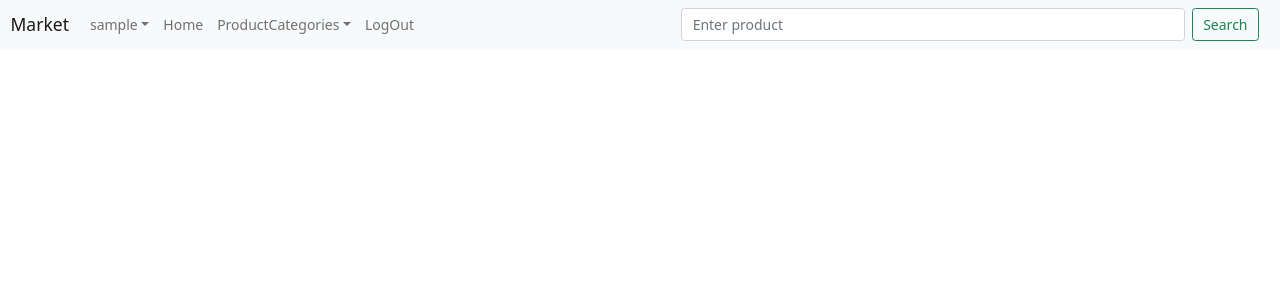
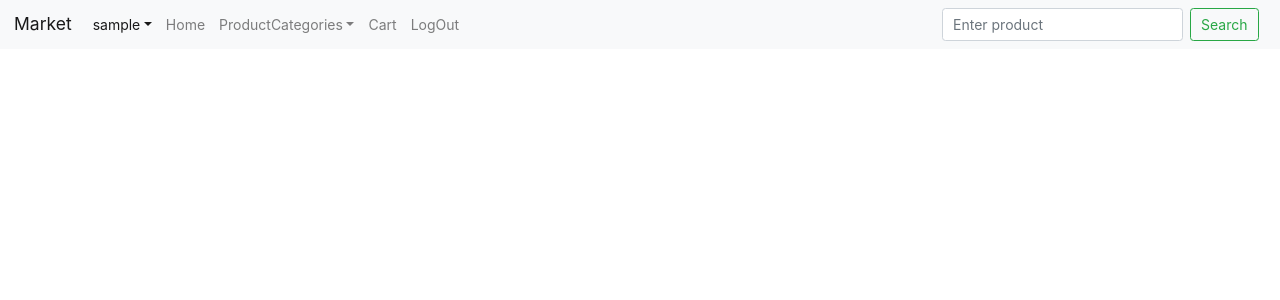
Before and after one commit to arindam31/django-market, a Django app: page / in a window 1280 px wide. Shown: the top 300 px of the page. Run offline with Django 3.2, Linux system fonts and the light colour scheme; the visitor is signed in with stand-in values (Sample User, id 1); data that the repository does not hold is empty; some libraries are stand-ins or nearby versions.

Commit message:
Cart feature ready for item addition

```diff
--- a/Market/urls.py
+++ b/Market/urls.py
@@ -22,5 +22,6 @@ urlpatterns = [
     path('admin/', admin.site.urls),
     path('consumer/', include('django.contrib.auth.urls')),
     path('consumer/', include('consumer.urls')),  # ALl urls in consumer url file will start with this.
+    path('order/', include('order.urls')),  # ALl urls in consumer url file will start with this.
     path('', all_products, name='home'),
 ]
--- a/order/admin.py
+++ b/order/admin.py
@@ -1,6 +1,7 @@
 from django.contrib import admin
 
-from order.models import Cart
+from order.models import Cart, CartItem
 
 # Register your models here.
 admin.site.register(Cart)
+admin.site.register(CartItem)
--- a/order/models.py
+++ b/order/models.py
@@ -4,6 +4,10 @@ from consumer.models import Product, CustomUser
 
 class CartItem(models.Model):
     item = models.ForeignKey(Product, on_delete=models.CASCADE)
+    quantity = models.PositiveIntegerField(default=0)
+
+    def __str__(self):
+        return f'Item: {self.item.name}, Quantity: {self.quantity}'
 
 
 class Cart(models.Model):
@@ -15,6 +19,7 @@ class Cart(models.Model):
     The cart should be now empty.
     """
     consumer = models.OneToOneField(CustomUser, on_delete=models.CASCADE)
+    cart_item = models.ManyToManyField(CartItem)
 
     def __str__(self):
         return f'Cart_{self.consumer.username}'
--- /dev/null
+++ b/order/urls.py
@@ -0,0 +1,8 @@
+from django.urls import path
+
+from order.views import views_cart
+
+urlpatterns = [
+    path('cart', views_cart.get_cart, name='user_cart'),
+    path('add_to_cart/<int:product_id>', views_cart.add_to_cart, name='add_to_cart'),
+]
--- a/order/views.py
+++ /dev/null
@@ -1,3 +0,0 @@
-from django.shortcuts import render
-
-# Create your views here.
--- a/static/css/mystyle.css
+++ b/static/css/mystyle.css
@@ -5,10 +5,6 @@ html {
   line-height: 1.0;
 }
 
-/* Increase all font sizes on mobile */
-@media (max-width: 767px) {
-  html {
-    /* default is 1rem or 16px */
-    font-size: 16px;
-  }
+.navbar {
+  margin-bottom: 20px;
 }
--- a/templates/base.html
+++ b/templates/base.html
@@ -11,22 +11,22 @@
 
     <!-- Bootstrap CSS -->
     <!-- CSS only -->
-    <link href="https://cdn.jsdelivr.net/npm/bootstrap@5.0.0-beta1/dist/css/bootstrap.min.css" rel="stylesheet">
+    <link rel="stylesheet" href="https://stackpath.bootstrapcdn.com/bootstrap/4.1.3/css/bootstrap.min.css">
     <link rel="stylesheet" href="{% static 'css/mystyle.css' %}">
 </head>
 
 <body>
-<nav class="navbar navbar-expand-lg navbar-light bg-light">
-  <div class="container-fluid">
+<nav class="navbar navbar-expand-md navbar-light bg-light">
+
     <!-- Navbar title -->
     <a class="navbar-brand" href="#">Market</a>
-    <button class="navbar-toggler" type="button" data-bs-toggle="collapse" data-bs-target="#navbarSupportedContent" aria-controls="navbarSupportedContent" aria-expanded="false" aria-label="Toggle navigation">
+    <button class="navbar-toggler" type="button" data-toggle="collapse" data-target="#navbarSupportedContent" aria-controls="navbarSupportedContent" aria-expanded="false" aria-label="Toggle navigation">
       <span class="navbar-toggler-icon"></span>
     </button>
     <div class="collapse navbar-collapse" id="navbarSupportedContent">
         {% if user.is_authenticated %}
-        <ul class="navbar-nav me-auto mb-2 mb-lg-0">
-            <li class="nav-item dropdown">
+        <ul class="navbar-nav mr-auto mt-2 mt-lg-0">
+            <li class="nav-item active">
               <a class="nav-link dropdown-toggle" id="navbarDropdown" role="button" data-bs-toggle="dropdown" aria-expanded="false">{{ user.username }}</a>
                 <ul class="dropdown-menu" aria-labelledby="navbarDropdown">
                     <li><a class="dropdown-item" href="{% url 'profile' user.pk %}">Profile</a></li>
@@ -48,32 +48,40 @@
                 </ul>
             </li>
             <li class="nav-item">
+              <a class="nav-link" aria-current="page" href="{% url 'user_cart' %}">Cart</a>
+            </li>
+            <li class="nav-item">
               <a class="nav-link" aria-current="page" href="{% url 'logout' %}">LogOut</a>
             </li>
         </ul>
         {% else %}
-            <form class="form-inline ml-auto">
-                <a href="{% url 'home' %}" class="btn btn-outline-success">Home</a>
-                <a href="{% url 'login' %}" class="btn btn-outline-secondary">Login</a>
-                <a href="{% url 'register' %}" class="btn btn-outline-primary">Signup</a>
-            </form>
+            <ul class="navbar-nav mr-auto mt-2 mt-lg-0">
+                <li class="mx-1">
+                    <a href="{% url 'home' %}" class="btn btn-outline-success">Home</a>
+                </li>
+                <li class="mx-1">
+                    <a href="{% url 'login' %}" class="btn btn-outline-secondary">Login</a>
+                </li>
+                <li class="mx-1">
+                    <a href="{% url 'register' %}" class="btn btn-outline-primary">Signup</a>
+                </li>
+            </ul>
         {% endif %}
+
+        <form class="form-inline my-2 my-md-0" method="get" action="{% url 'search_product' %}">
+            <div class="form-group">
+                <input class="form-control" type="search" placeholder="Enter product" aria-label="Search" name="keyword">
+            </div>
+          <button class="btn btn-outline-success mx-2" type="submit">Search</button>
+        </form>
     </div>
-      <div class="container-fluid">
-        <form class="d-flex" method="get" action="{% url 'search_product' %}">
-          <input class="form-control me-2" type="search" placeholder="Enter product" aria-label="Search" name="keyword">
-          <button class="btn btn-outline-success" type="submit">Search</button>
-        </form>
-      </div>
-  </div>
 </nav>
 
     <main>
-        <div class="container m-4">
-            {% include 'cart.html' %}
+
         {% block content %}
         {% endblock content %}
-        </div>
+
     </main>
     <!-- JavaScript Bundle with Popper -->
 <script src="https://cdn.jsdelivr.net/npm/bootstrap@5.0.0-beta1/dist/js/bootstrap.bundle.min.js"></script>
--- a/templates/cart.html
+++ /dev/null
@@ -1,2 +0,0 @@
-{% block cart %}
-{% endblock cart %}
--- a/templates/consumer/all_products.html
+++ b/templates/consumer/all_products.html
@@ -5,9 +5,10 @@
 {% endblock title %}
 
 {% block content %}
-    <div class="row">
+<div class="container">
+    <div class="row my-4">
     {% for product in products %}
-        <div class="col-md-auto">
+        <div class="col-2">
             <div class="card" style="width: 12rem;">
                 <div class="card-body">
                     <h5 class="card-title">{{ product.name }}</h5>
@@ -15,17 +16,17 @@
                     <p>Brand: {{ product.brand.name }}</p>
                     <p>Category: {{ product.product_category.name }}</p>
                         <a href="{% url 'product_details' product.pk %}">Details</a>
-                        <a href="#">Add to Cart</a>
+                        <a href="{% url 'add_to_cart' product.pk %}">Add to Cart</a>
                 </div>
             </div>
         </div>
 
-    {% if forloop.counter|divisibleby:"6" %}
-        </div>
-        <div class="row">
-    {% endif %}
+        {% if forloop.counter|divisibleby:"5" %}
+            </div>
+            <div class="row my-4">
+        {% endif %}
 
     {% endfor %}
     </div>
-
+</div>
 {% endblock content %}
```
Also changed, not shown: order/views/views_cart.py (added, +26 -0 lines), templates/order/cart.html (added, +21 -0 lines), order/migrations/0003_cart_cart_item.py (added), order/migrations/0004_cartitem_quantity.py (added), order/views/__init__.py (added).
